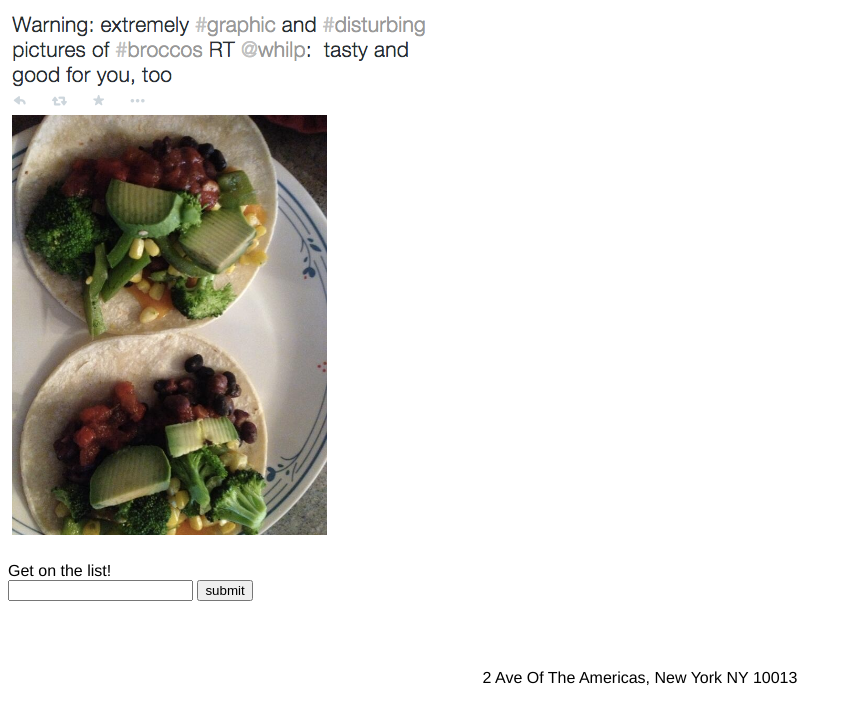
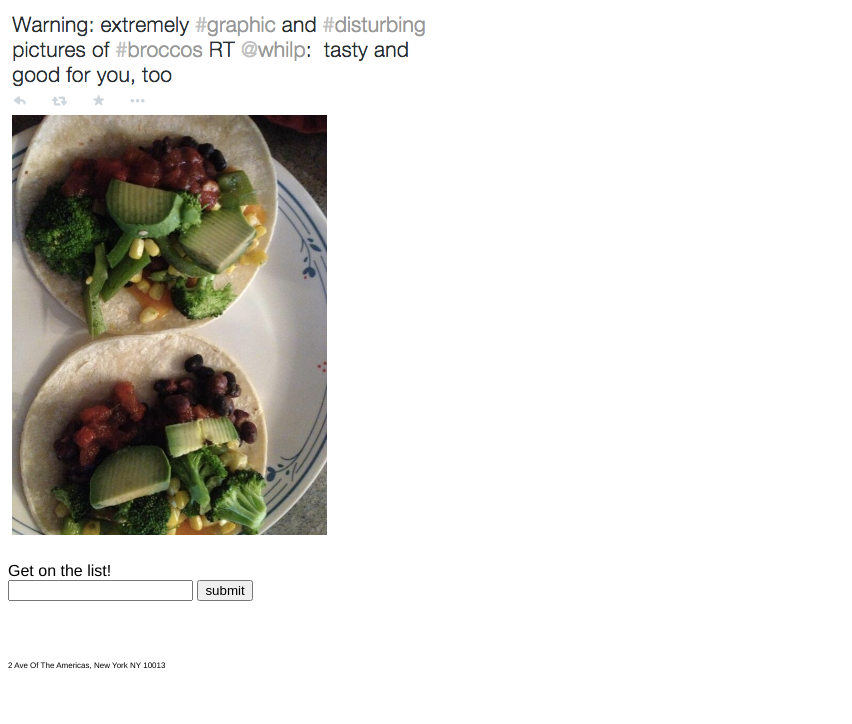
Before and after one commit to cjohnkim/broccos, a plain HTML site: page index.html in a window 1280 px wide. Shown: the whole page, without its empty margins (0-852 px from the left). Drawn offline with Linux system fonts and the light colour scheme.

```diff
--- a/style.css
+++ b/style.css
@@ -2,4 +2,7 @@ body {
    font-family: "HelveticaNeue-Light", "Helvetica Neue Light", "Helvetica Neue", Helvetica, Arial, "Lucida Grande", sans-serif;
 }
 img {max-width:100%;}
-p {text-align: center;}
+p {
+	font-size: .5em;
+	font-color: gray;
+}
```
